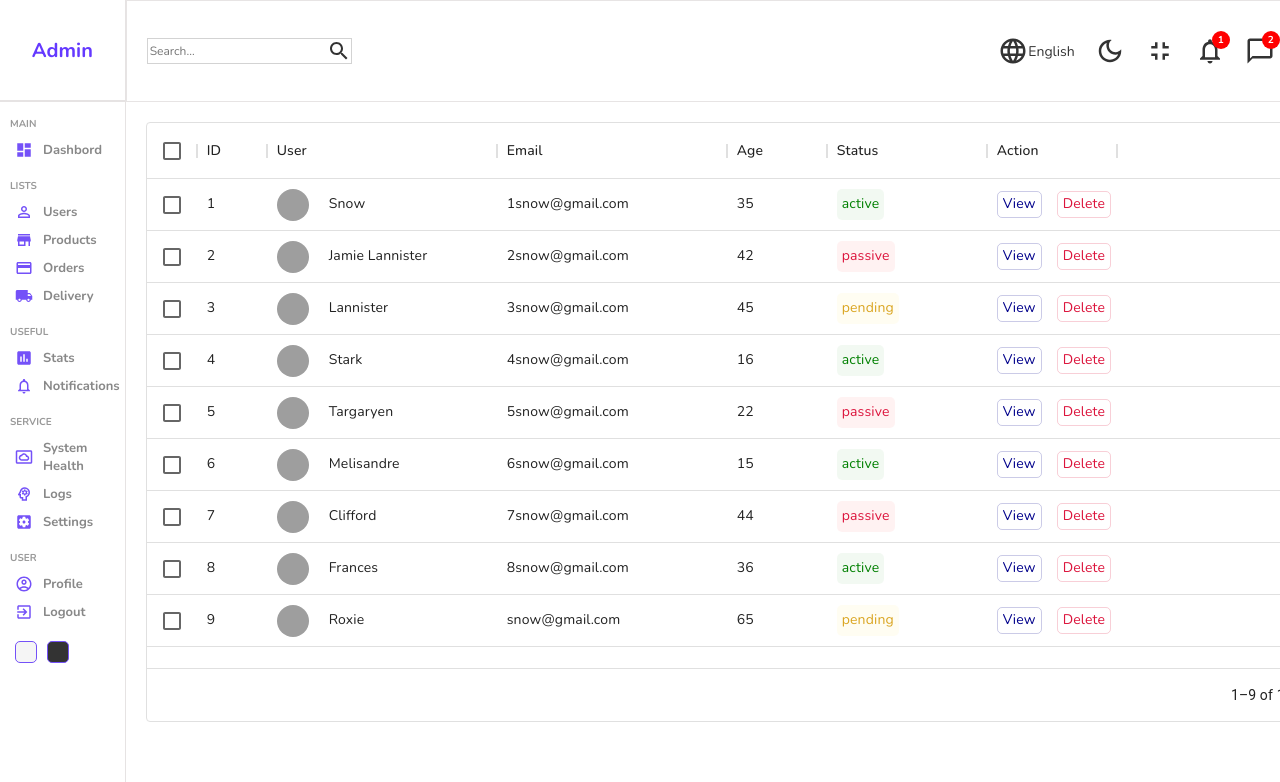
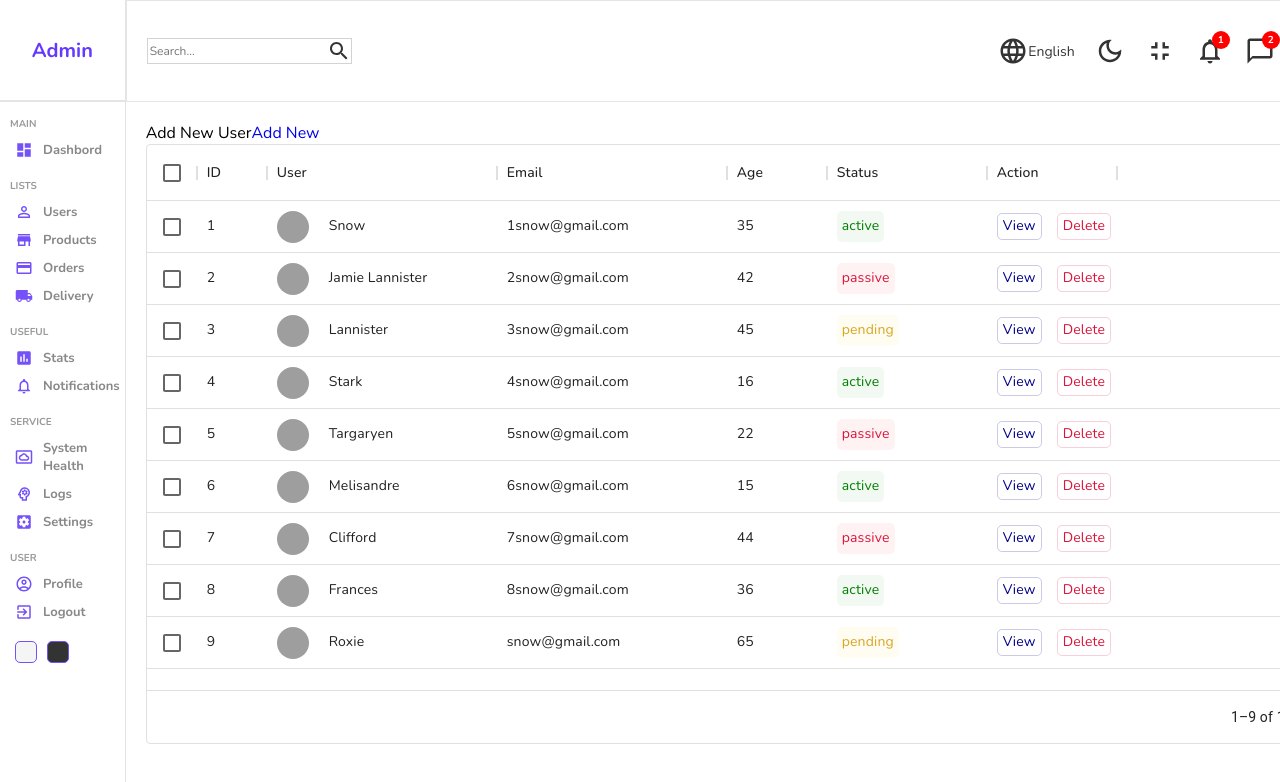
Before and after one commit to RamaneDev/bookingApp, a React (Create React App) app in the folder admin/: page /users in a window 1280 px wide. Shown: the top 782 px of the page. Built offline with nearby package versions, Linux system fonts and the light colour scheme; grey boxes are pictures that could not be loaded.

Commit message:
view button & add new button

```diff
--- a/admin/src/components/datatable/Datatable.jsx
+++ b/admin/src/components/datatable/Datatable.jsx
@@ -2,6 +2,7 @@ import React from 'react'
 import './datatable.scss'
 import { DataGrid } from '@mui/x-data-grid';
 import { userColumns, userRows } from "../../datatablesource";
+import { Link } from 'react-router-dom';
 
 const Datatable = () => {
 
@@ -13,7 +14,9 @@ const Datatable = () => {
           renderCell: () => {
             return (
               <div className="cellAction">
+                <Link to='/users/test' style={{textDecoration:"none"}}>
                   <div className="viewButton">View</div>
+                </Link>
                   <div className="deleteButton">Delete</div>
               </div>
             );
@@ -23,6 +26,12 @@ const Datatable = () => {
 
   return (
     <div className='datatable'>
+      <div className="datatableTitle">
+        Add New User
+        <Link to='/users/new' style={{textDecoration:"none"}} className='link'>
+          Add New
+        </Link>
+      </div>
        <DataGrid
         rows={userRows}
         columns={userColumns.concat(actionColumn)}
```
